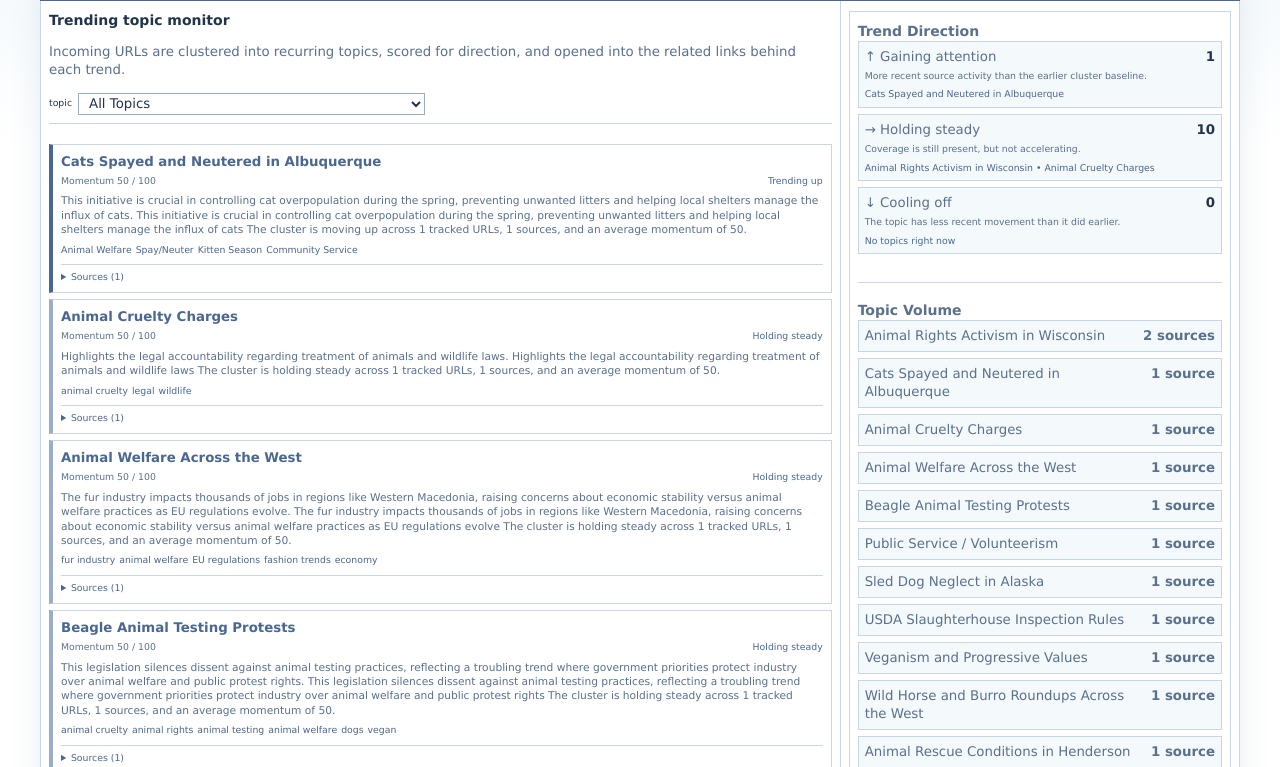
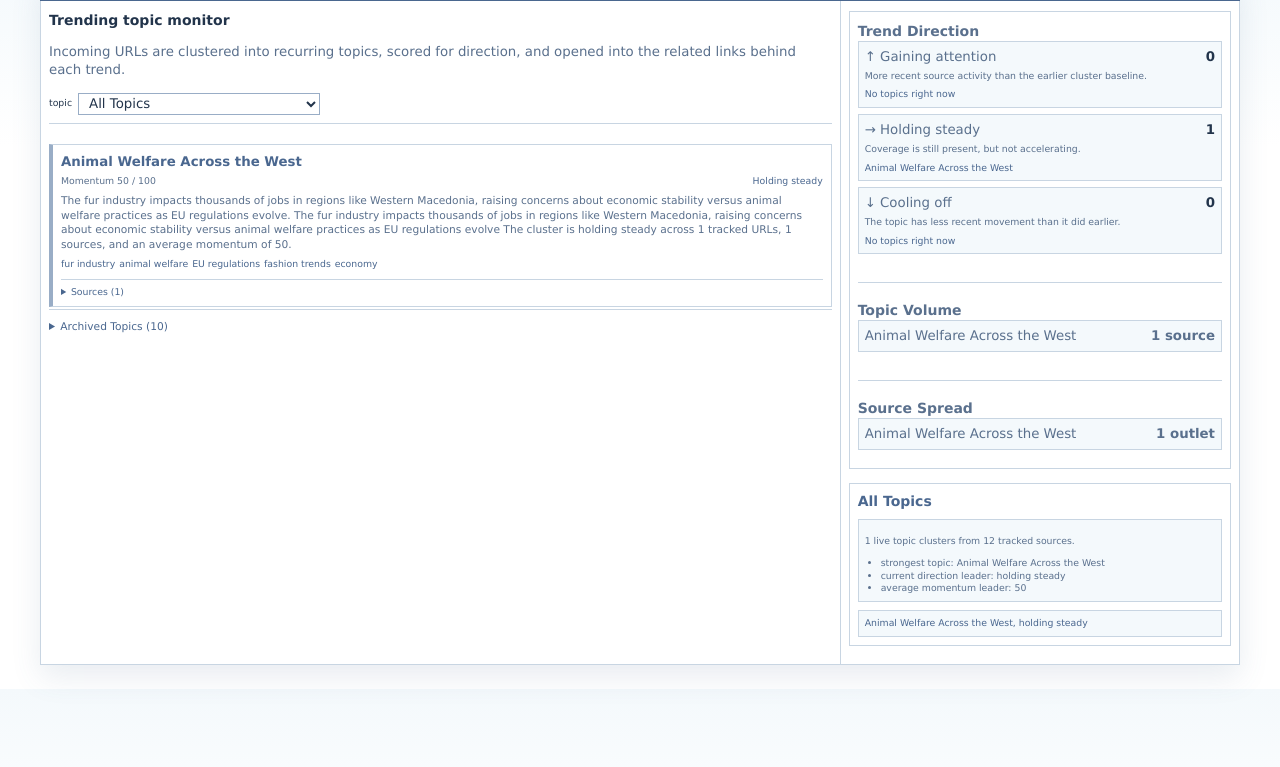
Before and after one commit to ScottinDC/TrendingStorylineMonitor, a website: page index.html in a window 1280 px wide. Shown: the part 33-800 px from the top of the page. Drawn offline with Linux system fonts and the light colour scheme.

Commit message:
Archive stale topics off homepage

```diff
--- a/app.js
+++ b/app.js
@@ -190,7 +190,11 @@ const topicFilter = document.querySelector("#topic-filter");
 const topicFeed = document.querySelector("#topic-feed");
 const topicDetail = document.querySelector("#topic-detail");
 const activeFilters = document.querySelector("#active-filters");
+const archivePanel = document.querySelector("#archive-panel");
+const archiveSummary = document.querySelector("#archive-summary");
+const archiveFeed = document.querySelector("#archive-feed");
 const AUDIO_BRIEFING_SOURCE_THRESHOLD = 2;
+const ARCHIVE_AFTER_DAYS = 7;
 
 let stories = [];
 let audioBriefings = [];
@@ -266,6 +270,24 @@ function formatDate(dateString) {
     day: "numeric",
     year: "numeric"
   });
+}
+
+function latestDateValue(storiesList) {
+  return storiesList.reduce((latest, story) => {
+    const value = new Date(`${story.date}T12:00:00`).getTime();
+    return Number.isFinite(value) && value > latest ? value : latest;
+  }, 0);
+}
+
+function isArchivedDate(dateString) {
+  const storyTime = new Date(`${dateString}T12:00:00`).getTime();
+  if (!Number.isFinite(storyTime)) {
+    return false;
+  }
+  const today = new Date();
+  const todayNoon = new Date(today.getFullYear(), today.getMonth(), today.getDate(), 12, 0, 0).getTime();
+  const daysOld = Math.floor((todayNoon - storyTime) / 86400000);
+  return daysOld > ARCHIVE_AFTER_DAYS;
 }
 
 function formatMovement(value) {
@@ -438,6 +460,8 @@ function buildTopicEntry(topic, topicStories) {
   const movementSeries = averageMovementSeries(topicStories);
   const direction = directionFromSeries(movementSeries);
   const urls = collectTopicUrls(topicStories);
+  const latestStoryTime = latestDateValue(topicStories);
+  const latestStoryDate = latestStoryTime ? new Date(latestStoryTime).toISOString().slice(0, 10) : "";
 
   return {
     topic,
@@ -446,6 +470,8 @@ function buildTopicEntry(topic, topicStories) {
     outlets,
     movementSeries,
     direction,
+    latestStoryDate,
+    isArchived: latestStoryDate ? isArchivedDate(latestStoryDate) : false,
     tags: topicTags(topicStories),
     stories: sortedStories,
     urls,
@@ -460,11 +486,11 @@ function buildTopicEntry(topic, topicStories) {
 }
 
 function visibleTopicEntries() {
-  const entries = groupedTopicEntries();
+  const entries = activeTopicEntries();
   if (activeTopic === "all") {
     return entries;
   }
-  return entries.filter((entry) => entry.topic === activeTopic);
+  return groupedTopicEntries().filter((entry) => entry.topic === activeTopic);
 }
 
 function qualifiesForAudioSummary(entry) {
@@ -477,7 +503,15 @@ function qualifiesForAudioSummary(entry) {
 }
 
 function getTopics() {
-  return groupedTopicEntries().map((entry) => entry.topic);
+  return activeTopicEntries().map((entry) => entry.topic);
+}
+
+function activeTopicEntries() {
+  return groupedTopicEntries().filter((entry) => !entry.isArchived);
+}
+
+function archivedTopicEntries() {
+  return groupedTopicEntries().filter((entry) => entry.isArchived);
 }
 
 function buildQuery(nextTopic, nextTag) {
@@ -655,6 +689,7 @@ function appendBriefingControls(container, briefing) {
 
 function renderTopicDetail() {
   const entries = groupedTopicEntries();
+  const activeEntries = activeTopicEntries();
 
   if (activeTag) {
     const taggedStories = storiesForCurrentTag().sort(
@@ -688,7 +723,7 @@ function renderTopicDetail() {
   }
 
   if (activeTopic === "all") {
-    const lead = entries[0];
+    const lead = activeEntries[0];
 
     if (!lead) {
       topicDetail.innerHTML = '<div class="empty-state">Choose a topic to browse deeper.</div>';
@@ -697,7 +732,7 @@ function renderTopicDetail() {
 
     topicDetail.innerHTML = `
       <div class="topic-summary">
-        <p>${entries.length} live topic clusters from ${storiesForCurrentTag().length} tracked sources.</p>
+        <p>${activeEntries.length} live topic clusters from ${storiesForCurrentTag().length} tracked sources.</p>
         <ul>
           <li>strongest topic: ${lead.topic}</li>
           <li>current direction leader: ${lead.direction.label.toLowerCase()}</li>
@@ -708,7 +743,7 @@ function renderTopicDetail() {
 
     const list = document.createElement("div");
     list.className = "topic-story-list";
-    entries.forEach((entry) => {
+    activeEntries.forEach((entry) => {
       const button = document.createElement("button");
       button.type = "button";
       button.textContent = `${entry.topic}, ${entry.direction.label.toLowerCase()}`;
@@ -756,9 +791,39 @@ function renderTopicDetail() {
   topicDetail.append(list);
 }
 
+function renderArchiveFeed() {
+  const entries = archivedTopicEntries().sort((a, b) => {
+    return new Date(b.latestStoryDate) - new Date(a.latestStoryDate);
+  });
+
+  if (!archivePanel || !archiveSummary || !archiveFeed) {
+    return;
+  }
+
+  archiveSummary.textContent = `Archived Topics (${entries.length})`;
+  archiveFeed.innerHTML = "";
+  archivePanel.hidden = !entries.length;
+
+  if (!entries.length) {
+    return;
+  }
+
+  entries.forEach((entry) => {
+    const row = document.createElement("button");
+    row.type = "button";
+    row.className = "archive-item";
+    row.innerHTML = `
+      <strong>${entry.topic}</strong>
+      <span>Last active ${formatDate(entry.latestStoryDate)}</span>
+    `;
+    row.addEventListener("click", () => selectTopic(entry.topic));
+    archiveFeed.append(row);
+  });
+}
+
 function renderTopicVolumeChart() {
   const container = document.querySelector("#topic-volume-chart");
-  const entries = groupedTopicEntries().sort((a, b) => {
+  const entries = activeTopicEntries().sort((a, b) => {
     const left = b.urls.length || b.volume;
     const right = a.urls.length || a.volume;
     if (left !== right) {
@@ -785,7 +850,7 @@ function renderTopicVolumeChart() {
 
 function renderSourceSpreadChart() {
   const container = document.querySelector("#source-spread-chart");
-  const entries = groupedTopicEntries().sort((a, b) => {
+  const entries = activeTopicEntries().sort((a, b) => {
     if (b.outlets !== a.outlets) {
       return b.outlets - a.outlets;
     }
@@ -809,7 +874,7 @@ function renderSourceSpreadChart() {
 
 function renderTrendDirectionChart() {
   const container = document.querySelector("#trend-direction-chart");
-  const entries = groupedTopicEntries();
+  const entries = activeTopicEntries();
   container.innerHTML = "";
 
   const groups = [
@@ -863,6 +928,7 @@ function renderAll() {
   renderTopicFilter();
   renderActiveFilters();
   renderTopicFeed();
+  renderArchiveFeed();
   renderTopicDetail();
   renderTopicVolumeChart();
   renderSourceSpreadChart();
--- a/index.html
+++ b/index.html
@@ -8,7 +8,7 @@
       name="description"
       content="A public topic monitor for clustering incoming URLs into trends, direction, source spread, and audio briefings."
     />
-    <link rel="stylesheet" href="./styles.css?v=20260420-1" />
+    <link rel="stylesheet" href="./styles.css?v=20260427-1" />
   </head>
   <body>
     <div class="page-shell">
@@ -39,6 +39,10 @@
 
           <div id="active-filters" class="active-filters" aria-live="polite"></div>
           <div id="topic-feed" class="topic-feed" aria-live="polite"></div>
+          <details id="archive-panel" class="archive-panel">
+            <summary id="archive-summary">Archived Topics</summary>
+            <div id="archive-feed" class="archive-feed" aria-live="polite"></div>
+          </details>
         </section>
 
         <aside class="intel-column" aria-label="Story intelligence">
@@ -64,6 +68,6 @@
         </aside>
       </main>
     </div>
-    <script src="./app.js?v=20260420-1"></script>
+    <script src="./app.js?v=20260427-1"></script>
   </body>
 </html>
--- a/styles.css
+++ b/styles.css
@@ -201,7 +201,50 @@ button {
 .audio-entry,
 .chart-block,
 .topic-summary,
-.topic-story-list {
+.topic-story-list,
+.archive-panel {
+  margin-top: 2px;
+}
+
+.archive-panel {
+  border-top: 1px solid var(--line);
+  padding-top: 10px;
+}
+
+.archive-panel summary {
+  cursor: pointer;
+  color: var(--navy);
+  font-size: 8pt;
+}
+
+.archive-feed {
+  display: grid;
+  gap: 6px;
+  margin-top: 8px;
+}
+
+.archive-item {
+  appearance: none;
+  border: 1px solid var(--line);
+  background: var(--panel);
+  padding: 6px;
+  text-align: left;
+  cursor: pointer;
+}
+
+.archive-item strong,
+.archive-item span {
+  display: block;
+}
+
+.archive-item strong {
+  color: var(--ink);
+  font-size: 8pt;
+}
+
+.archive-item span {
+  color: var(--muted);
+  font-size: 7pt;
   margin-top: 2px;
 }
 
```
